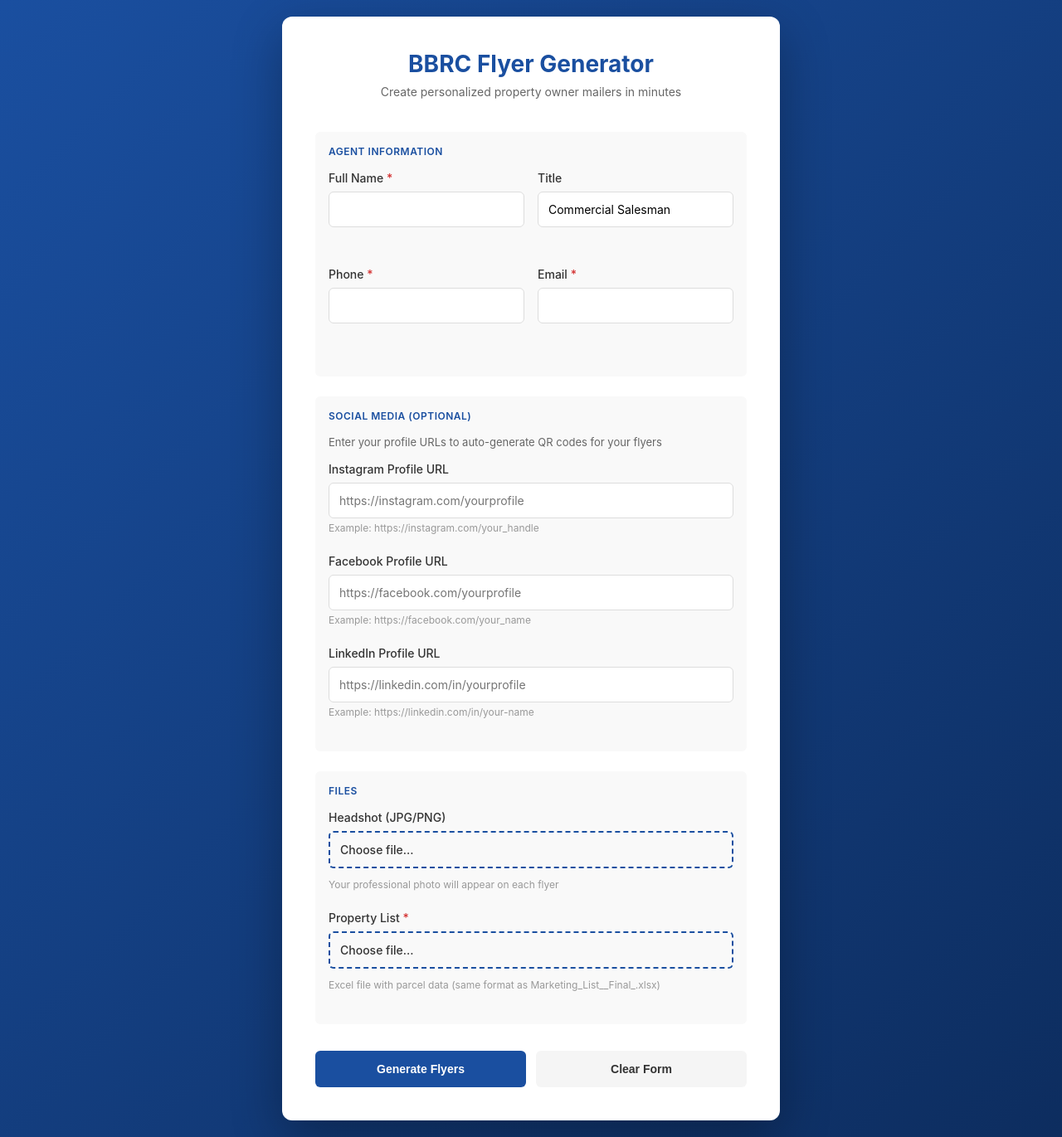
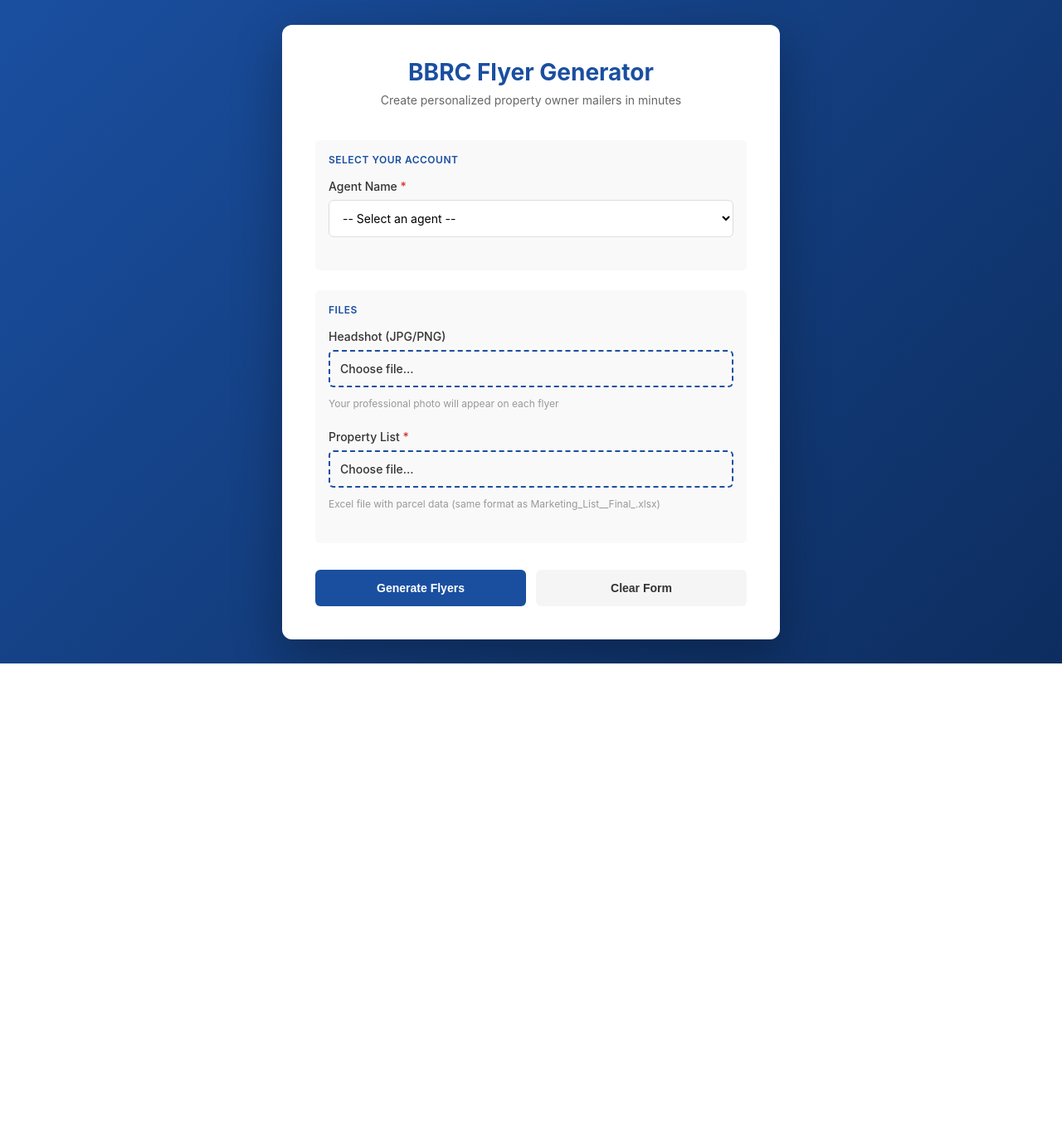
Before and after one commit to carrollharrison79/bbrc-flyer-app, a Flask app: page / in a window 1280 px wide. Shown: the whole page at 83% size. After the commit the page ends 800 px from the top, so only its background shows below. Run offline with Flask 3, Linux system fonts and the light colour scheme.

Commit message:
Add agent selection dropdown and auto-populated form with static assets

```diff
--- a/app.py
+++ b/app.py
@@ -6,6 +6,7 @@ Flask backend for personalized property owner flyer generation
 import os
 import re
 import io
+import json
 import tempfile
 import shutil
 import zipfile
@@ -548,6 +549,42 @@ def draw_mailing_panel(c, owner_name, owner_addr_line1, owner_addr_line2):
 
 
 # ────────────────────────────────────────────────────────────────
+# LOAD AGENTS & LOGOS
+# ────────────────────────────────────────────────────────────────
+
+AGENTS_DATA = {}
+COMPANY_LOGO = None
+
+def load_agents():
+    """Load agents from agents.json"""
+    global AGENTS_DATA
+    try:
+        agents_path = os.path.join(os.path.dirname(__file__), 'agents.json')
+        with open(agents_path, 'r') as f:
+            data = json.load(f)
+            AGENTS_DATA = {agent['id']: agent for agent in data.get('agents', [])}
+    except Exception as e:
+        print(f"Error loading agents: {e}")
+
+def load_company_logo():
+    """Load company logo from static folder"""
+    global COMPANY_LOGO
+    try:
+        logo_path = os.path.join(os.path.dirname(__file__), 'static', 'company_logo.png')
+        if os.path.exists(logo_path):
+            img = PILImage.open(logo_path).convert('RGBA')
+            buf = io.BytesIO()
+            img.save(buf, format='PNG')
+            buf.seek(0)
+            COMPANY_LOGO = ImageReader(buf)
+    except Exception as e:
+        print(f"Error loading company logo: {e}")
+
+# Load on startup
+load_agents()
+load_company_logo()
+
+# ────────────────────────────────────────────────────────────────
 # ROUTES
 # ────────────────────────────────────────────────────────────────
 
@@ -557,27 +594,50 @@ def index():
     return render_template("index.html")
 
 
+@app.route("/api/agents")
+def api_agents():
+    """Serve agent data with pre-generated QR codes"""
+    agents_list = []
+    for agent_id, agent in AGENTS_DATA.items():
+        agent_copy = agent.copy()
+        # Generate QR codes and convert to base64 for JSON
+        qr_codes = {}
+        for social, url in [('instagram', agent['instagram']),
+                           ('facebook', agent['facebook']),
+                           ('linkedin', agent['linkedin'])]:
+            if url:
+                qr_img = generate_qr_code(url)
+                # Note: QR codes will be generated fresh on the backend when needed
+                qr_codes[social] = True
+            else:
+                qr_codes[social] = False
+        agent_copy['qr_codes'] = qr_codes
+        agents_list.append(agent_copy)
+    return jsonify({"agents": agents_list})
+
+
 @app.route("/generate", methods=["POST"])
 def generate():
     """Generate flyers and return zip."""
     try:
-        # Extract form data
-        agent_name = request.form.get("agent_name", "").strip()
-        agent_phone = request.form.get("agent_phone", "").strip()
-        agent_email = request.form.get("agent_email", "").strip()
-        agent_title = request.form.get("agent_title", "Commercial Salesman").strip()
-        instagram_url = request.form.get("instagram_url", "").strip()
-        facebook_url = request.form.get("facebook_url", "").strip()
-        linkedin_url = request.form.get("linkedin_url", "").strip()
+        # Extract agent ID from form
+        agent_id = request.form.get("agent_id", "").strip()
 
-        # Validate required fields
-        if not all([agent_name, agent_phone, agent_email]):
-            return jsonify({"error": "Missing required fields"}), 400
+        if not agent_id or agent_id not in AGENTS_DATA:
+            return jsonify({"error": "Invalid or missing agent selection"}), 400
 
-        # Handle file uploads
-        headshot_file = request.files.get("headshot")
+        agent = AGENTS_DATA[agent_id]
+        agent_name = agent['name']
+        agent_phone = agent['phone']
+        agent_email = agent['email']
+        agent_title = agent['title']
+        instagram_url = agent['instagram']
+        facebook_url = agent['facebook']
+        linkedin_url = agent['linkedin']
+        agent_headshot = agent['headshot']
+
+        # Get property list file
         property_list_file = request.files.get("property_list")
-
         if not property_list_file:
             return jsonify({"error": "Property list file required"}), 400
 
@@ -602,9 +662,21 @@ def generate():
 
             df = df[~df['Property Type'].isin(SKIP_TYPES)]
 
+            # Load agent headshot from static folder
+            hs = None
+            headshot_path = os.path.join(os.path.dirname(__file__), 'static', agent_headshot)
+            if os.path.exists(headshot_path):
+                try:
+                    img = PILImage.open(headshot_path)
+                    w, h = img.size
+                    side = min(w, h)
+                    img = img.crop(((w-side)//2, 0, (w-side)//2+side, side)).resize((220, 220), PILImage.LANCZOS)
+                    hs = to_ir(img)
+                except:
+                    pass
+
             # Process images
-            hs = process_headshot(headshot_file) if headshot_file else None
-            lr = None  # Logo would come from static if needed
+            lr = COMPANY_LOGO  # Use loaded company logo
             ig = generate_qr_code(instagram_url) if instagram_url else None
             fb = generate_qr_code(facebook_url) if facebook_url else None
             li = generate_qr_code(linkedin_url) if linkedin_url else None
--- a/templates/index.html
+++ b/templates/index.html
@@ -255,6 +255,53 @@
             border-top: none;
         }
 
+        select {
+            width: 100%;
+            padding: 12px;
+            border: 1px solid #ddd;
+            border-radius: 6px;
+            font-size: 14px;
+            font-family: inherit;
+            transition: border-color 0.3s;
+            background-color: white;
+            cursor: pointer;
+        }
+
+        select:focus {
+            outline: none;
+            border-color: #1a4fa0;
+            box-shadow: 0 0 0 3px rgba(26, 79, 160, 0.1);
+        }
+
+        .headshot-preview {
+            width: 120px;
+            height: 120px;
+            border-radius: 50%;
+            background: #f0f0f0;
+            border: 2px solid #ddd;
+            object-fit: cover;
+            display: none;
+            margin: 16px auto;
+        }
+
+        .headshot-preview.show {
+            display: block;
+        }
+
+        .info-display {
+            padding: 12px;
+            background: #f9f9f9;
+            border-radius: 6px;
+            border: 1px solid #e0e0e0;
+            color: #333;
+            font-size: 14px;
+        }
+
+        input:disabled {
+            background-color: #f5f5f5;
+            color: #999;
+        }
+
         @media (max-width: 600px) {
             .container {
                 padding: 24px;
@@ -282,54 +329,52 @@
         </div>
 
         <form id="flyerForm" enctype="multipart/form-data">
-            <!-- Agent Information -->
+            <!-- Agent Selection -->
             <div class="form-section">
-                <h3 class="section-title">Agent Information</h3>
+                <h3 class="section-title">Select Your Account</h3>
 
+                <div class="form-group">
+                    <label for="agent_select">Agent Name <span class="required">*</span></label>
+                    <select id="agent_select" name="agent_id" required>
+                        <option value="">-- Select an agent --</option>
+                    </select>
+                </div>
+
+                <!-- Agent Headshot Preview -->
+                <img id="headshotPreview" class="headshot-preview" alt="Agent headshot">
+
+                <!-- Agent Info Display (Auto-populated) -->
+                <div id="agentInfoDisplay" style="display: none;">
                     <div class="form-row">
                         <div class="form-group">
-                        <label for="agent_name">Full Name <span class="required">*</span></label>
-                        <input type="text" id="agent_name" name="agent_name" required>
+                            <label>Name</label>
+                            <div class="info-display" id="displayName"></div>
                         </div>
                         <div class="form-group">
-                        <label for="agent_title">Title</label>
-                        <input type="text" id="agent_title" name="agent_title" value="Commercial Salesman">
+                            <label>Title</label>
+                            <div class="info-display" id="displayTitle"></div>
                         </div>
                     </div>
 
                     <div class="form-row">
                         <div class="form-group">
-                        <label for="agent_phone">Phone <span class="required">*</span></label>
-                        <input type="tel" id="agent_phone" name="agent_phone" required>
+                            <label>Phone</label>
+                            <div class="info-display" id="displayPhone"></div>
                         </div>
                         <div class="form-group">
-                        <label for="agent_email">Email <span class="required">*</span></label>
-                        <input type="email" id="agent_email" name="agent_email" required>
+                            <label>Email</label>
+                            <div class="info-display" id="displayEmail"></div>
+                        </div>
+                    </div>
+
+                    <div class="form-row full">
+                        <div class="form-group">
+                            <label>Social Media</label>
+                            <div class="info-display">
+                                <div id="displaySocial"></div>
                             </div>
                         </div>
                     </div>
-
-            <!-- Social Media & QR Codes -->
-            <div class="form-section">
-                <h3 class="section-title">Social Media (Optional)</h3>
-                <p style="color: #666; font-size: 13px; margin-bottom: 16px;">Enter your profile URLs to auto-generate QR codes for your flyers</p>
-
-                <div class="form-group">
-                    <label for="instagram_url">Instagram Profile URL</label>
-                    <input type="text" id="instagram_url" name="instagram_url" placeholder="https://instagram.com/yourprofile">
-                    <div class="url-input-hint">Example: https://instagram.com/your_handle</div>
-                </div>
-
-                <div class="form-group">
-                    <label for="facebook_url">Facebook Profile URL</label>
-                    <input type="text" id="facebook_url" name="facebook_url" placeholder="https://facebook.com/yourprofile">
-                    <div class="url-input-hint">Example: https://facebook.com/your_name</div>
-                </div>
-
-                <div class="form-group">
-                    <label for="linkedin_url">LinkedIn Profile URL</label>
-                    <input type="text" id="linkedin_url" name="linkedin_url" placeholder="https://linkedin.com/in/yourprofile">
-                    <div class="url-input-hint">Example: https://linkedin.com/in/your-name</div>
                 </div>
             </div>
 
@@ -382,27 +427,82 @@
 
     <script>
         const form = document.getElementById('flyerForm');
-        const headshotInput = document.getElementById('headshot');
+        const agentSelect = document.getElementById('agent_select');
         const propertyListInput = document.getElementById('property_list');
-        const headshotLabel = document.getElementById('headshotLabel');
         const propertyListLabel = document.getElementById('propertyListLabel');
-        const headshotName = document.getElementById('headshotName');
         const propertyListName = document.getElementById('propertyListName');
         const statusDiv = document.getElementById('status');
         const statusMessage = document.getElementById('statusMessage');
         const submitBtn = document.getElementById('submitBtn');
 
-        // File input display names
-        headshotInput.addEventListener('change', () => {
-            if (headshotInput.files.length) {
-                headshotName.textContent = headshotInput.files[0].name;
-                headshotLabel.classList.add('filled');
+        const headshotPreview = document.getElementById('headshotPreview');
+        const agentInfoDisplay = document.getElementById('agentInfoDisplay');
+        const displayName = document.getElementById('displayName');
+        const displayTitle = document.getElementById('displayTitle');
+        const displayPhone = document.getElementById('displayPhone');
+        const displayEmail = document.getElementById('displayEmail');
+        const displaySocial = document.getElementById('displaySocial');
+
+        let agentsData = {};
+
+        // Load agents on page load
+        async function loadAgents() {
+            try {
+                const response = await fetch('/api/agents');
+                if (!response.ok) throw new Error('Failed to load agents');
+                const data = await response.json();
+                agentsData = data.agents || {};
+
+                // Populate dropdown
+                const agents = Object.values(agentsData);
+                agents.forEach(agent => {
+                    const option = document.createElement('option');
+                    option.value = agent.id;
+                    option.textContent = agent.name;
+                    agentSelect.appendChild(option);
+                });
+            } catch (error) {
+                showStatus(`Error loading agents: ${error.message}`, 'error');
+            }
+        }
+
+        // Handle agent selection
+        agentSelect.addEventListener('change', (e) => {
+            const agentId = e.target.value;
+            if (!agentId) {
+                agentInfoDisplay.style.display = 'none';
+                headshotPreview.classList.remove('show');
+                return;
+            }
+
+            const agent = agentsData[agentId];
+            if (!agent) return;
+
+            // Display agent info
+            displayName.textContent = agent.name;
+            displayTitle.textContent = agent.title;
+            displayPhone.textContent = agent.phone;
+            displayEmail.textContent = agent.email;
+
+            // Display social media
+            const socials = [];
+            if (agent.instagram) socials.push(`Instagram: ${agent.instagram}`);
+            if (agent.facebook) socials.push(`Facebook: ${agent.facebook}`);
+            if (agent.linkedin) socials.push(`LinkedIn: ${agent.linkedin}`);
+            displaySocial.textContent = socials.length ? socials.join(' | ') : 'No social media configured';
+
+            agentInfoDisplay.style.display = 'block';
+
+            // Show headshot preview
+            if (agent.headshot) {
+                headshotPreview.src = `/static/${agent.headshot}`;
+                headshotPreview.classList.add('show');
             } else {
-                headshotName.textContent = '';
-                headshotLabel.classList.remove('filled');
+                headshotPreview.classList.remove('show');
             }
         });
 
+        // File input display name
         propertyListInput.addEventListener('change', () => {
             if (propertyListInput.files.length) {
                 propertyListName.textContent = propertyListInput.files[0].name;
@@ -417,12 +517,13 @@
         form.addEventListener('submit', async (e) => {
             e.preventDefault();
 
-            // Validate
-            if (!form.checkValidity()) {
-                showStatus('Please fill out all required fields', 'error');
+            // Validate agent selection
+            if (!agentSelect.value) {
+                showStatus('Please select an agent', 'error');
                 return;
             }
 
+            // Validate property list
             if (!propertyListInput.files.length) {
                 showStatus('Please select a property list file', 'error');
                 return;
@@ -432,7 +533,10 @@
             showStatus('Generating your flyers...', 'loading');
 
             try {
-                const formData = new FormData(form);
+                const formData = new FormData();
+                formData.append('agent_id', agentSelect.value);
+                formData.append('property_list', propertyListInput.files[0]);
+
                 const response = await fetch('/generate', {
                     method: 'POST',
                     body: formData
@@ -473,6 +577,9 @@
                 document.getElementById('statusSpinner').style.display = 'none';
             }
         }
+
+        // Load agents when page loads
+        loadAgents();
     </script>
 </body>
 </html>
```
Also changed, not shown: agents.json (added, +37 -0 lines), static/alex_headshot.jpeg (added), static/company_logo.png (added), static/harrison_headshot.jpeg (added), static/julie_headshot.jpeg (added), 1 other file. Lines whose indentation alone changed are shown as unchanged.
